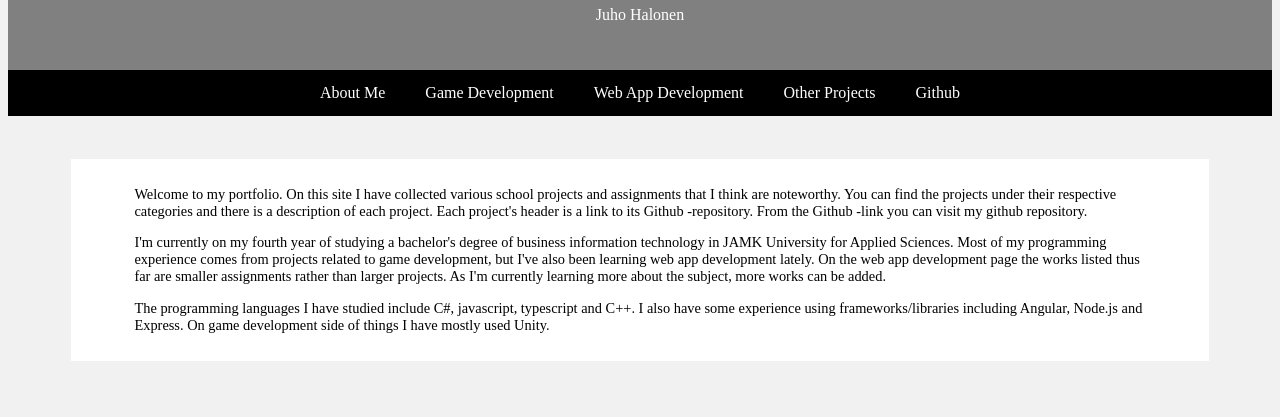
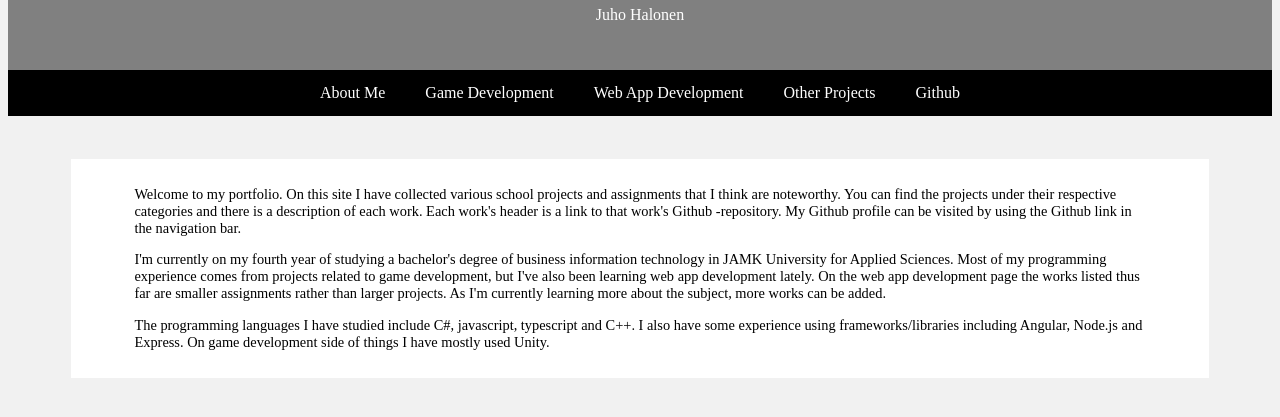
Before and after one commit to Jualhalo/jualhalo.github.io, a plain HTML site: page index.html in a window 1280 px wide. Shown: the part 133-550 px from the top of the page. Drawn offline with Linux system fonts and the light colour scheme.

Commit message:
more text edit

```diff
--- a/index.html
+++ b/index.html
@@ -22,9 +22,9 @@
             </div>
             <div class ="content">
                 <p>Welcome to my portfolio. On this site I have collected various school projects and assignments that I think are noteworthy.
-                    You can find the projects under their respective categories and there is a description of each project. Each project's header is a
-                    link to its Github -repository.
-                From the Github -link you can visit my github repository.</p>
+                    You can find the projects under their respective categories and there is a description of each work. Each work's header is a
+                    link to that work's Github -repository.
+                My Github profile can be visited by using the Github link in the navigation bar.</p>
                 <p>I'm currently on my fourth year of studying a bachelor's degree of business information technology in JAMK University for Applied Sciences.
                     Most of my programming experience comes from projects related to game development,
                     but I've also been learning web app development lately.
```
